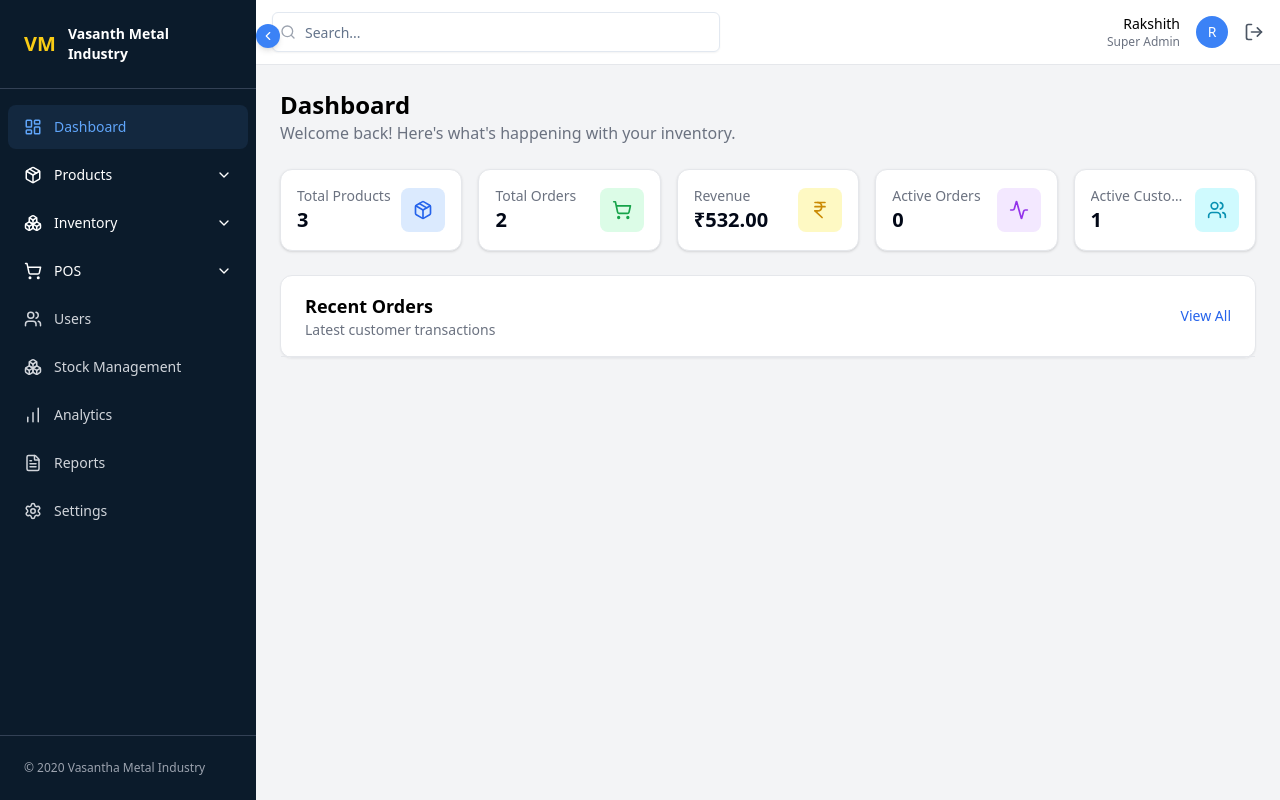
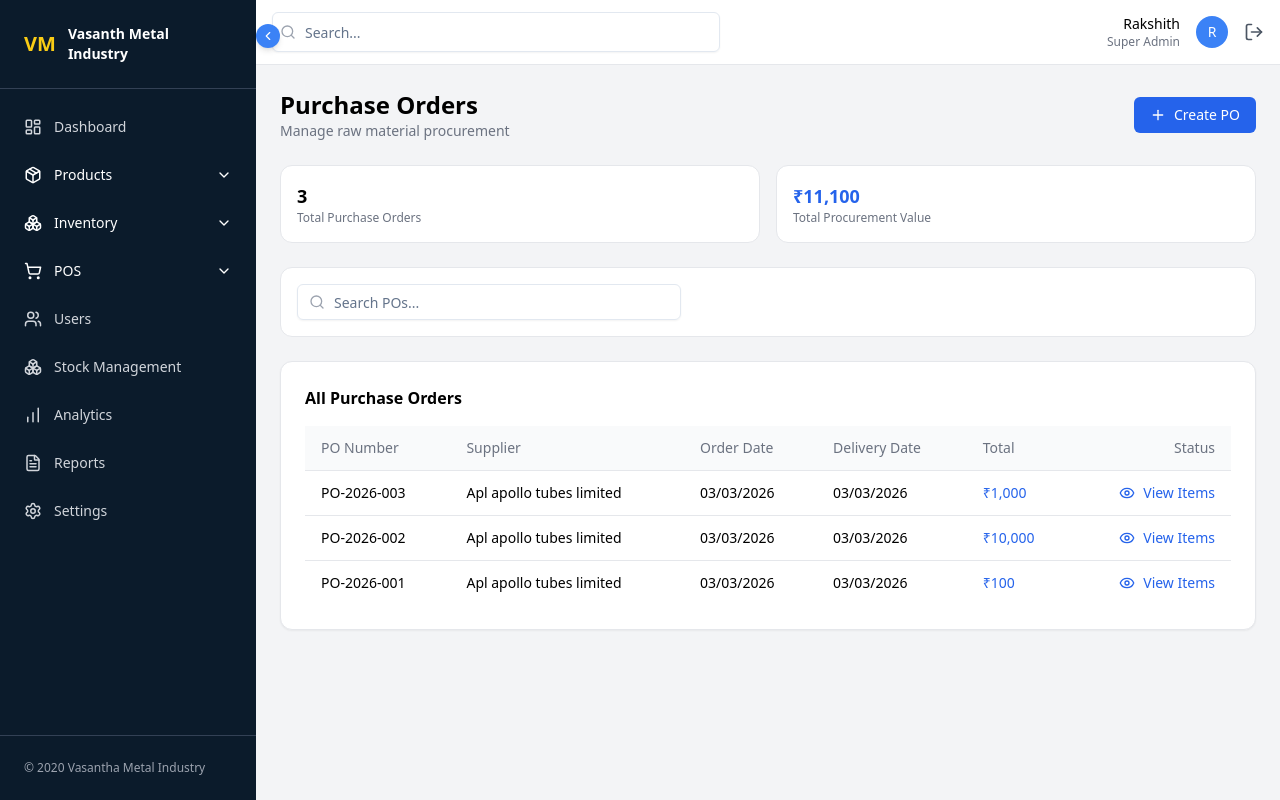
Before and after one commit to SushmitaSWarik/Inventory-Management, a React (Vite) app: page /purchase-orders in a window 1280 px wide. Before the commit this address led to /dashboard. Built offline with nearby package versions, Linux system fonts and the light colour scheme.

Commit message:
Implemented Purchase Orders page and table component

```diff
--- a/src/App.jsx
+++ b/src/App.jsx
@@ -14,6 +14,7 @@ import CreateOrder from "./pages/pos/create_order/CreateOrder";
 import CreateAdvanceOrder from "./pages/pos/CreateAdvanceOrder";
 import Orders from "./pages/pos/Orders";
 import PendingOrders from "./pages/pos/PendingOrders";
+import PurchaseOrders from "./pages/pos/PurchaseOrders";
 
 function App() {
   return (
@@ -42,6 +43,8 @@ function App() {
 
           <Route path="/pending-orders" element={<PendingOrders />} />
 
+          <Route path="/purchase-orders" element={<PurchaseOrders />} />
+
 
         </Route>
 
--- a/src/components/PendingOrdersTable.jsx
+++ b/src/components/PendingOrdersTable.jsx
@@ -93,8 +93,7 @@ export default function PendingOrdersTable({ orders }) {
               <TableCell className="px-4 sm:px-6 py-2 sm:py-3 text-right">
                 {/* Actions */}
                 <div className="flex justify-end gap-3">
-
-                   {/* Edit */}
+                  {/* Edit */}
                   <Pencil
                     size={16}
                     className="text-blue-600 cursor-pointer hover:text-blue-800"
--- /dev/null
+++ b/src/components/PurchaseOrdersTable.jsx
@@ -0,0 +1,89 @@
+import {
+  TableHeader,
+  TableHead,
+  TableRow,
+  TableBody,
+  TableCell,
+} from "@/components/ui/table";
+
+import DataTable from "@/components/common/DataTable";
+import { Eye } from "lucide-react";
+
+export default function PurchaseOrdersTable({ purchaseOrders = [] }) {  //purchaseOrders = [] -->default value
+  return (
+    <DataTable width="min-w-[900px]">
+      <TableHeader className="bg-gray-50">
+        <TableRow>
+          <TableHead className="px-4 py-3 text-xs sm:text-sm text-gray-500">
+            PO Number
+          </TableHead>
+
+          <TableHead className="px-4 py-3 text-xs sm:text-sm text-gray-500">
+            Supplier
+          </TableHead>
+
+          <TableHead className="px-4 py-3 text-xs sm:text-sm text-gray-500">
+            Order Date
+          </TableHead>
+
+          <TableHead className="px-4 py-3 text-xs sm:text-sm text-gray-500">
+            Delivery Date
+          </TableHead>
+
+          <TableHead className="px-4 py-3 text-xs sm:text-sm text-gray-500">
+            Total
+          </TableHead>
+
+          <TableHead className="px-4 py-3 text-right text-xs sm:text-sm text-gray-500">
+            Status
+          </TableHead>
+        </TableRow>
+      </TableHeader>
+
+      <TableBody>
+        {!purchaseOrders.length && (
+          <TableRow>
+            <TableCell
+              colSpan={6}
+              className="text-center py-8 text-xs sm:text-sm text-gray-500"
+            >
+              No purchase orders found
+            </TableCell>
+          </TableRow>
+        )}
+
+        {purchaseOrders.length > 0 &&
+          purchaseOrders.map(order => (
+            <TableRow key={order.id} className="border-t">
+              <TableCell className="px-4 py-3 text-xs sm:text-sm font-medium">
+                {order.id}
+              </TableCell>
+
+              <TableCell className="px-4 py-3 text-xs sm:text-sm">
+                {order.supplier}
+              </TableCell>
+
+              <TableCell className="px-4 py-3 text-xs sm:text-sm">
+                {order.orderDate}
+              </TableCell>
+
+              <TableCell className="px-4 py-3 text-xs sm:text-sm">
+                {order.deliveryDate}
+              </TableCell>
+
+              <TableCell className="px-4 py-3 text-xs sm:text-sm font-medium text-blue-600">
+                {order.total}
+              </TableCell>
+
+              <TableCell className="px-4 py-3">
+                <div className="flex justify-end items-center gap-2 text-blue-600 cursor-pointer hover:underline text-xs sm:text-sm">
+                  <Eye size={16} />
+                  View Items
+                </div>
+              </TableCell>
+            </TableRow>
+          ))}
+      </TableBody>
+    </DataTable>
+  );
+}
--- a/src/pages/pos/PendingOrders.jsx
+++ b/src/pages/pos/PendingOrders.jsx
@@ -1,6 +1,7 @@
 import { Input } from "@/components/ui/input";
 
 import { Search, Filter } from "lucide-react";
+
 import PendingOrdersTable from "@/components/PendingOrdersTable";
 
 export default function PendingOrders() {
--- /dev/null
+++ b/src/pages/pos/PurchaseOrders.jsx
@@ -0,0 +1,91 @@
+import PurchaseOrdersTable from "@/components/PurchaseOrdersTable";
+import { Input } from "@/components/ui/input";
+
+import { Search, Plus} from "lucide-react";
+
+export default function PurchaseOrders() {
+  const purchaseOrders = [
+    {
+      id: "PO-2026-003",
+      supplier: "Apl apollo tubes limited",
+      orderDate: "03/03/2026",
+      deliveryDate: "03/03/2026",
+      total: "₹1,000",
+    },
+    {
+      id: "PO-2026-002",
+      supplier: "Apl apollo tubes limited",
+      orderDate: "03/03/2026",
+      deliveryDate: "03/03/2026",
+      total: "₹10,000",
+    },
+    {
+      id: "PO-2026-001",
+      supplier: "Apl apollo tubes limited",
+      orderDate: "03/03/2026",
+      deliveryDate: "03/03/2026",
+      total: "₹100",
+    },
+  ];
+
+  return (
+    <div className="space-y-6">
+      {/* Header */}
+
+      <div className="flex flex-col sm:flex-row sm:items-center sm:justify-between gap-4">
+        <div>
+          <h1 className="text-xl sm:text-2xl font-bold">Purchase Orders</h1>
+
+          <p className="text-xs sm:text-sm text-gray-500">
+            Manage raw material procurement
+          </p>
+        </div>
+
+        <button className="flex items-center gap-2 bg-blue-600 text-white px-4 py-2 rounded-md text-xs sm:text-sm hover:bg-blue-700">
+          <Plus size={16} />
+          Create PO
+        </button>
+      </div>
+
+      {/* Stats */}
+      <div className="grid grid-cols-1 sm:grid-cols-2 gap-4">
+        <div className="bg-white border rounded-xl p-4">
+          <p className="text-lg font-semibold">3</p>
+          <p className="text-xs text-gray-500">Total Purchase Orders</p>
+        </div>
+
+        <div className="bg-white border rounded-xl p-4">
+          <p className="text-lg font-semibold text-blue-600">₹11,100</p>
+          <p className="text-xs text-gray-500">Total Procurement Value</p>
+        </div>
+      </div>
+
+      {/* Search */}
+
+      <div className="bg-white border rounded-xl p-4">
+        <div className="relative w-full sm:max-w-sm">
+          <Search
+            size={16}
+            className="absolute left-3 top-1/2 -translate-y-1/2 text-gray-400"
+          />
+
+          <Input
+            placeholder="Search POs..."
+            className="pl-9 text-xs sm:text-sm"
+          />
+        </div>
+      </div>
+
+      {/* Table Card */}
+
+      <div className="bg-white border rounded-xl shadow-sm p-4 sm:p-6 space-y-4">
+        <h2 className="text-sm sm:text-base font-semibold">
+          All Purchase Orders
+        </h2>
+
+        {/* Table - Purchase Order Table component */}
+        <PurchaseOrdersTable purchaseOrders={purchaseOrders}/>
+      </div>
+    </div>
+  );
+}
```
